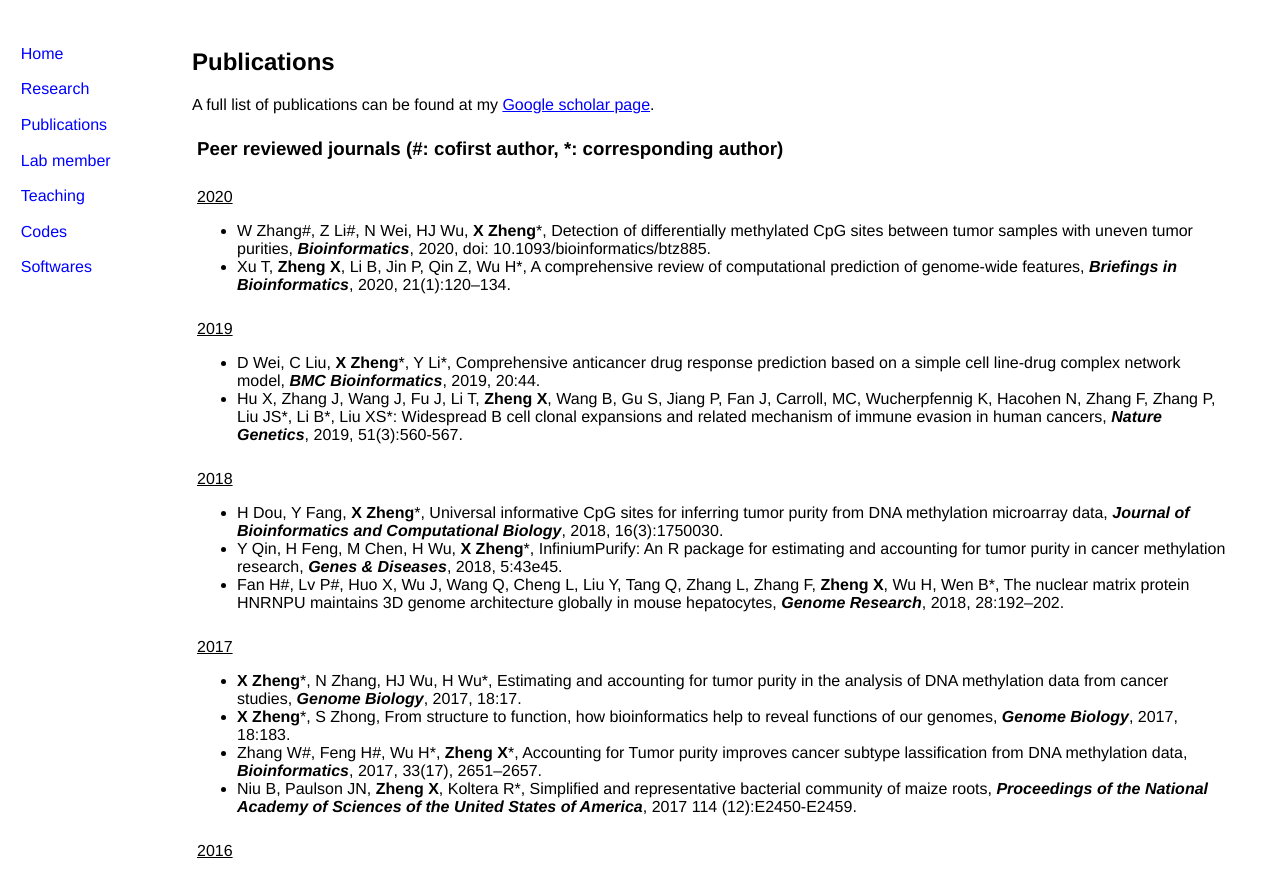
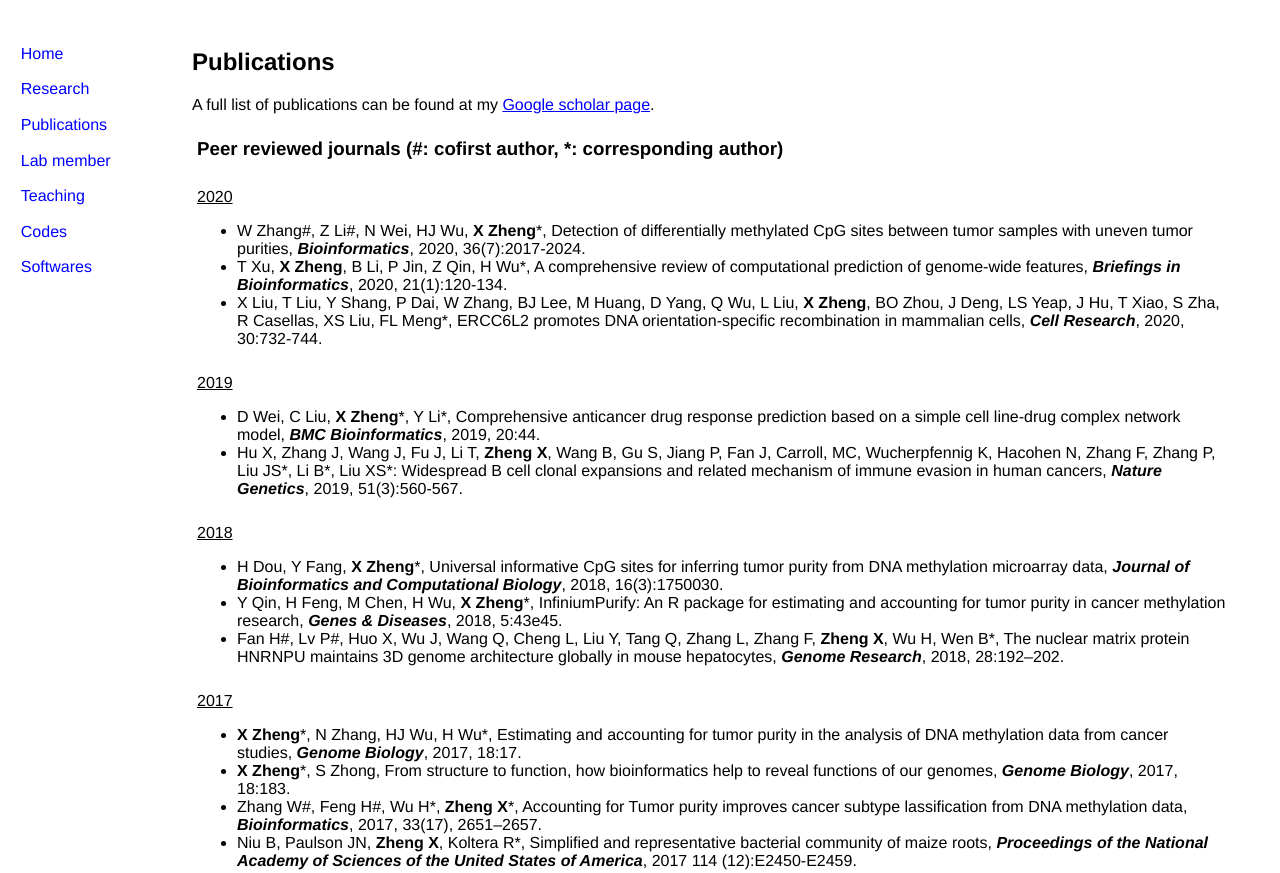
Before and after one commit to Xiaoqizheng/xiaoqizheng.github.io, a plain HTML site: page publications.html in a window 1280 px wide. Shown: the top 873 px of the page. Drawn offline with Linux system fonts and the light colour scheme.

Commit message:
add publications

```diff
--- a/publications.html
+++ b/publications.html
@@ -40,9 +40,9 @@ A full list of publications can be found at my
 
 <tr><td><u>2020</u>
 <ul>
-<li> W Zhang#, Z Li#, N Wei, HJ Wu, <b>X Zheng</b>*, Detection of differentially methylated CpG sites between tumor samples with uneven tumor purities, <i><b> Bioinformatics</b></i>, 2020, doi: 10.1093/bioinformatics/btz885.
-<li> Xu T, <b>Zheng X</b>, Li B, Jin P, Qin Z, Wu H*, A comprehensive review of computational prediction of genome-wide features, <i><b>Briefings in Bioinformatics</b></i>, 2020, 21(1):120–134.
-
+<li> W Zhang#, Z Li#, N Wei, HJ Wu, <b>X Zheng</b>*, Detection of differentially methylated CpG sites between tumor samples with uneven tumor purities, <i><b> Bioinformatics</b></i>, 2020, 36(7):2017-2024.
+<li> T Xu, <b>X Zheng</b>, B Li, P Jin, Z Qin, H Wu*, A comprehensive review of computational prediction of genome-wide features, <i><b>Briefings in Bioinformatics</b></i>, 2020, 21(1):120-134.
+<li> X Liu, T Liu, Y Shang, P Dai, W Zhang, BJ Lee, M Huang, D Yang, Q Wu, L Liu, <b>X Zheng</b>, BO Zhou, J Deng, LS Yeap, J Hu, T Xiao, S Zha, R Casellas, XS Liu, FL Meng*, ERCC6L2 promotes DNA orientation-specific recombination in mammalian cells, <i><b> Cell Research</b></i>, 2020, 30:732-744.
 
 
 <tr><td><u>2019</u>
```
Also changed, not shown: 1 other file.
